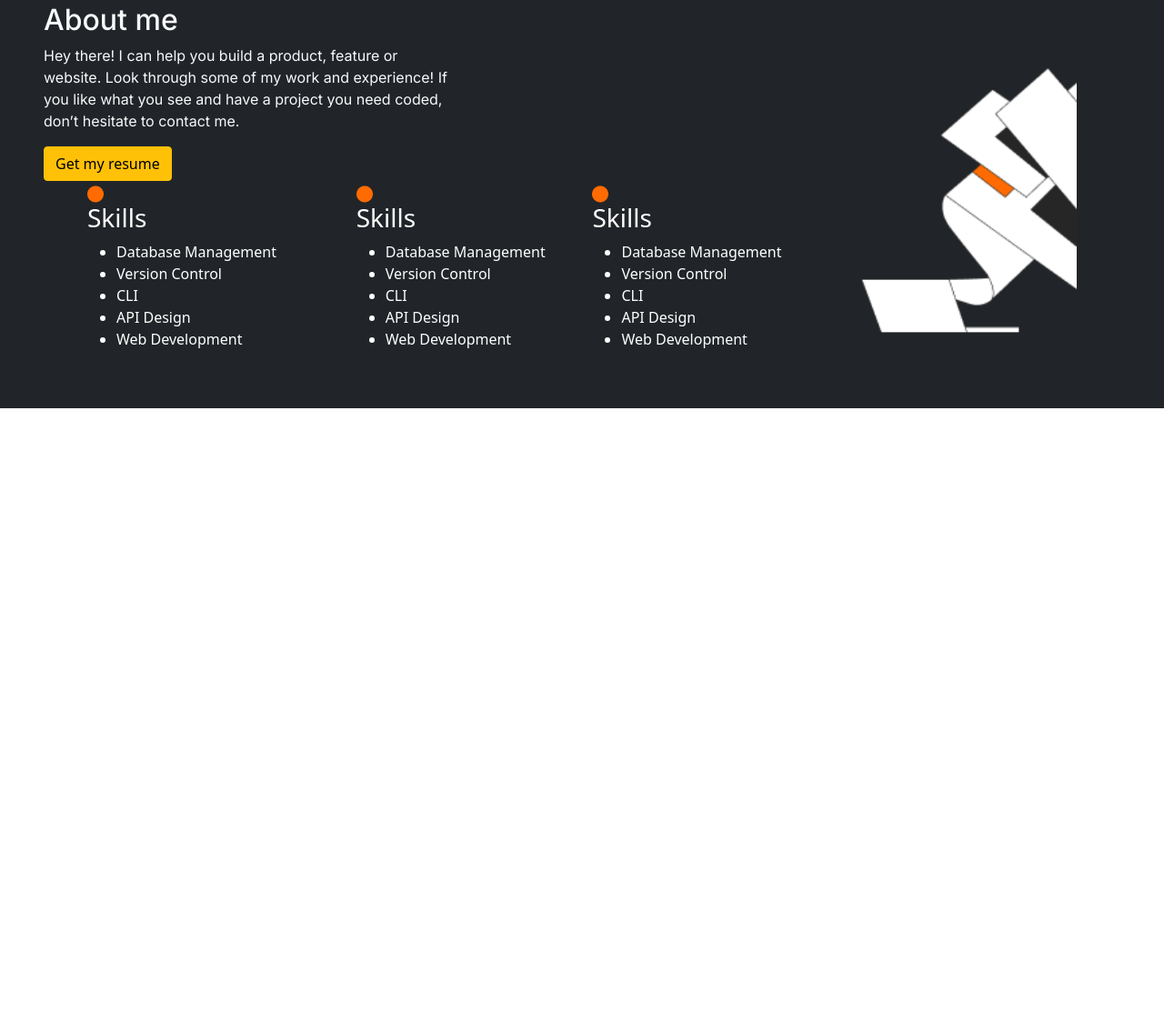
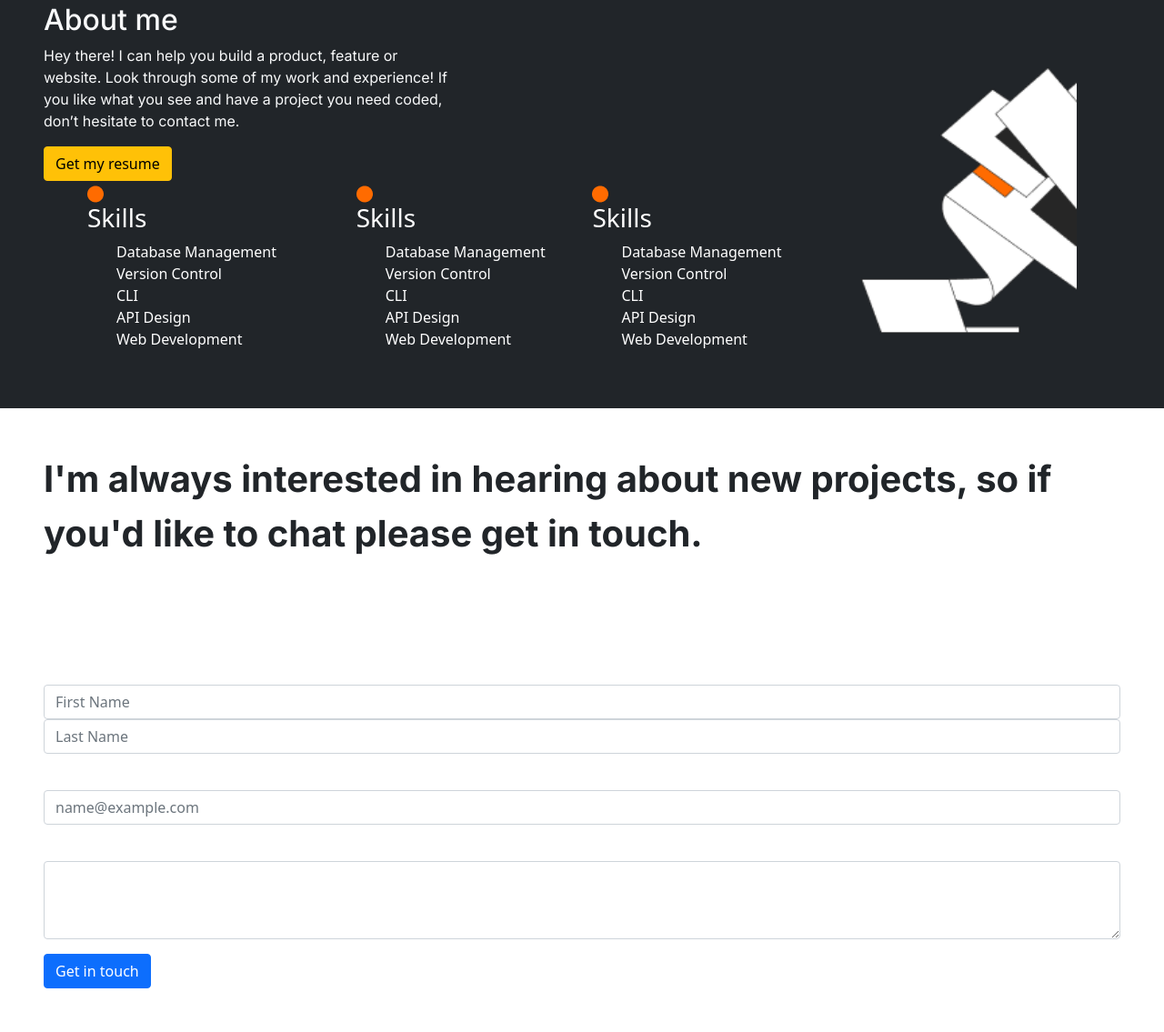
Before and after one commit to tumainimaganiko/Portfolio-bootstrap, a plain HTML site: page index.html in a window 1280 px wide. Shown: the part 2403-3538 px from the top of the page at 91% size. Before the commit the page ends 2852 px from the top, so only its background shows below. Drawn offline with nearby package versions, Linux system fonts and the light colour scheme.

Commit message:
add form

```diff
--- a/index.html
+++ b/index.html
@@ -27,7 +27,7 @@
                 <span class="navbar-brand text-white ms-5">My Logo</span>
                 <ul class="navbar-nav align-items-baseline me-5">
                     <li class="nav-item"><a href="#" class="nav-link text-white">Portfolio</a></li>
-                    <li class="nav-item"><a href="#" class="nav-link text-white">About</a></li>
+                    <li class="nav-item"><a href="#about" class="nav-link text-white">About</a></li>
                     <li class="nav-item"><a href="#" class="nav-link text-white">Contact</a></li>
                     <li class="nav-item"><img src="images/email.png" alt=""></li>
                 </ul>
@@ -239,7 +239,7 @@
 
 
 <section id="about" class="p-5 bg-dark" >
-    <img class="float-end mx-5" src="images/about-me.png" style="width:20%;" alt="">
+    <img class="float-end mx-5" src="images/about-me.png" style="width:20%;size: 20%;" alt="">
 
     <h2 class="text-light" > About me</h2>
     <p class="text-light">
@@ -303,6 +303,40 @@
 
 
 </section>
+<section id="contact">
+    <div class="form-area">
+<p class="txt text-dark p-5">
+    I'm always interested in hearing about new projects, so if you'd like to chat please get in touch.
+
+</p>
+
+<form class="form-area p-5" action="https://formspree.io/f/mjvdwrry" method="POST">
+    <form action="https://formspree.io/f/{form_id}" method="post">
+    <div class="mb-3">
+
+        <label for="exampleFormControlInput1" class="form-label"></label>
+        <input type="text" class="form-control" id="exampleFormControlInput1" placeholder="First Name" required>
+        <input type="text" class="form-control" id="exampleFormControlInput1" placeholder="Last Name" required>
+      </div>
+    <div class="mb-3">
+        <label for="exampleFormControlInput1" class="form-label"></label>
+        <input type="email" class="form-control" id="exampleFormControlInput1" placeholder="name@example.com" required>
+      </div>
+      <div class="mb-3">
+        <label for="exampleFormControlTextarea1" class="form-label"></label>
+        <textarea class="form-control" id="exampleFormControlTextarea1" rows="3"></textarea>
+      </div>
+    <button type="submit" class="btn btn-primary">Get in touch</button>
+  </form>
+
+
+    </div>
+
+
+
+
+
+</section>
 
 
 
--- a/styles.css
+++ b/styles.css
@@ -26,3 +26,16 @@ p {
     font-style: normal;
     font-weight: 400;
 }
+ul li {
+    list-style: none;
+}
+
+.txt {
+    font-family: 'Inter';
+    font-style: normal;
+    font-weight: 700;
+    font-size: 40px;
+    align-items: center;
+    color: #262626;
+
+}
```
